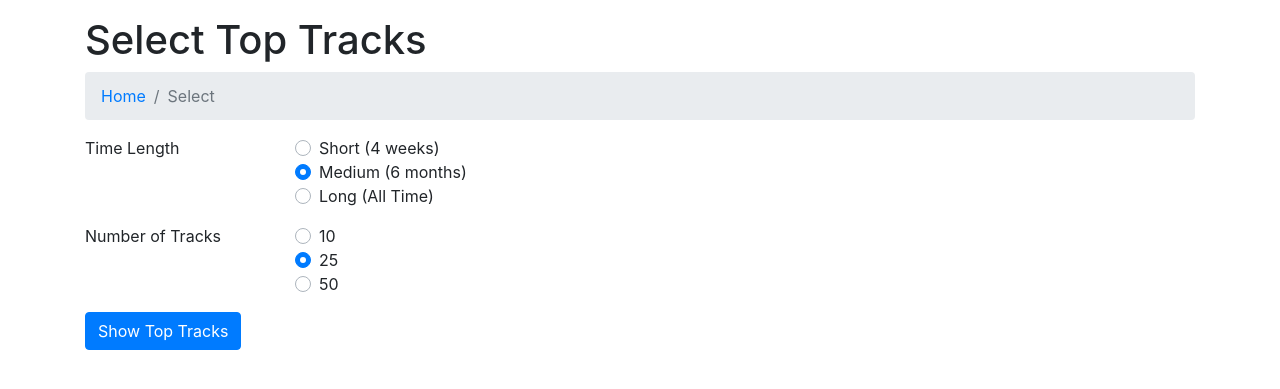
After one commit to alexherdzik/spotify, a Flask app: page /select in a window 1280 px wide. The commit adds this page. Shown: the top 389 px of the page. Run offline with Flask 2, Linux system fonts and the light colour scheme; some libraries are stand-ins or nearby versions.

Commit message:
Added Top Tracks Criteria
Added select page for top tracks criteria
Removed tabbed playlists
Housekeeping

```diff
--- a/app.py
+++ b/app.py
@@ -1,5 +1,5 @@
 from flask import Flask, request, redirect, render_template, url_for
-from spotify import app_authorization, user_authorization, get_user_top_tracks_all, get_user_top_tracks_uris, create_user_playlist, add_tracks_to_playlist, get_playlist_id
+from spotify import app_authorization, user_authorization, get_user_top_tracks, get_user_top_tracks_uris, create_user_playlist, add_tracks_to_playlist, get_playlist_id, convert_time_range
 
 app = Flask(__name__)
 
@@ -19,17 +19,28 @@ def home():
 
 @app.route('/top-tracks')
 def top_tracks():
-    #time_range = request.args.get('time_range', 'medium_term', type=str)
-    #limit = request.args.get('limit', 20, type=int)
-    user_top_tracks_all = get_user_top_tracks_all()
-    return render_template('top_tracks.html', tracks=user_top_tracks_all)
+    time_range = request.args.get('time_range', 'medium_term', type=str)
+    limit = request.args.get('limit', 25, type=int)
+
+    time_range_title = convert_time_range(time_range)
+
+    user_top_tracks = get_user_top_tracks(time_range, limit)
+    return render_template('top_tracks.html', tracks=user_top_tracks, time_range=time_range, limit=limit, time_range_title=time_range_title)
 
 #Get song uris and build post request
 @app.route('/create-playlist')
 def create_playlist():
     time_range = request.args.get('time_range', 'medium_term', type=str)
-    user_top_tracks_uris = get_user_top_tracks_uris(time_range)
-    playlist_uri = create_user_playlist('Top Tracks')
+    limit = request.args.get('limit', 25, type=int)
+
+    time_range_title = convert_time_range(time_range)
+
+    user_top_tracks_uris = get_user_top_tracks_uris(time_range, limit)
+    playlist_uri = create_user_playlist(f'Top {limit} ({time_range_title})')
     playlist_id = get_playlist_id(playlist_uri)
     snapshot_id = add_tracks_to_playlist(playlist_id, user_top_tracks_uris)
-    return render_template('create_playlist.html', snapshot_id=snapshot_id, time_range=time_range)
+    return render_template('create_playlist.html', snapshot_id=snapshot_id, time_range=time_range, limit=limit)
+
+@app.route('/select')
+def select_top_tracks():
+    return render_template('select.html')
--- a/spotify.py
+++ b/spotify.py
@@ -1,6 +1,7 @@
 import json
 import base64
 import requests
+import datetime
 from flask import request
 
 #Client Keys
@@ -46,8 +47,8 @@ def user_authorization():
     AUTHORIZATION_HEADER = {'Authorization': f'Bearer {access_token}'}
     return
 
-def get_user_top_tracks(time_range):
-    user_top_tracks_api_endpoint = f'{SPOTIFY_API_URL}/me/top/tracks?time_range={time_range}'
+def get_user_top_tracks(time_range, limit):
+    user_top_tracks_api_endpoint = f'{SPOTIFY_API_URL}/me/top/tracks?time_range={time_range}&limit={limit}'
     user_top_tracks_request = requests.get(user_top_tracks_api_endpoint, headers=AUTHORIZATION_HEADER)
     user_top_tracks_data = json.loads(user_top_tracks_request.text)
     return user_top_tracks_data['items']
@@ -59,8 +60,8 @@ def get_user_top_tracks_all():
         user_top_tracks_all[time_range] = get_user_top_tracks(time_range)
     return user_top_tracks_all
 
-def get_user_top_tracks_uris(time_range):
-    user_top_tracks = get_user_top_tracks(time_range)
+def get_user_top_tracks_uris(time_range, limit):
+    user_top_tracks = get_user_top_tracks(time_range, limit)
     uris = []
     for track in user_top_tracks:
         uris.append(track['uri'])
@@ -75,11 +76,12 @@ def get_user_profile():
 def create_user_playlist(name):
     user = get_user_profile()['id']
     create_playlist_api_endpoint = f'{SPOTIFY_API_URL}/users/{user}/playlists'
+    now = datetime.datetime.now()
     parameters = {
         'name': str(name),
         'public': True,
         'collaborative': False,
-        'description': 'Created by me'
+        'description': f'Created on {now.strftime("%b %d, %Y at %I:%M %p")}'
     }
     create_playlist_request = requests.post(create_playlist_api_endpoint, json=parameters, headers=AUTHORIZATION_HEADER)
     create_playlist_data = json.loads(create_playlist_request.text)
@@ -98,3 +100,11 @@ def add_tracks_to_playlist(playlist_id, track_uris):
     add_tracks_request = requests.post(add_tracks_api_endpoint, json=parameters, headers=AUTHORIZATION_HEADER)
     add_tracks_data = json.loads(add_tracks_request.text)
     return add_tracks_data['snapshot_id']
+
+def convert_time_range(time_range):
+    switcher = {
+        'short_term': '4 Weeks',
+        'medium_term': '6 Months',
+        'long_term': 'All Time'
+    }
+    return switcher.get(time_range, "Unknown")
--- a/templates/create_playlist.html
+++ b/templates/create_playlist.html
@@ -8,7 +8,8 @@
     <nav aria-label="breadcrumb">
       <ol class="breadcrumb">
         <li class="breadcrumb-item"><a href="{{ url_for('home') }}">Home</a></li>
-        <li class="breadcrumb-item"><a href="{{ url_for('top_tracks', time_range=time_range) }}">Top Tracks</a></li>
+        <li class="breadcrumb-item"><a href="{{ url_for('select_top_tracks') }}">Select</a></li>
+        <li class="breadcrumb-item"><a href="{{ url_for('top_tracks', time_range=time_range, limit=limit) }}">Top Tracks</a></li>
         <li class="breadcrumb-item active" aria-current="page">Create Playlist</li>
       </ol>
     </nav>
--- a/templates/home.html
+++ b/templates/home.html
@@ -5,7 +5,8 @@
 {% endblock %}
 
 {% block body %}
-  <a class="btn btn-primary" href="{{ url_for('top_tracks') }}">My Top Tracks</a>
+  <a class="btn btn-primary" href="{{ url_for('select_top_tracks') }}">Top Tracks</a>
+  <!-- <a class="btn btn-primary" href="{{ url_for('top_tracks') }}">My Top Tracks</a> -->
   <!-- <a class="btn btn-primary" href="{{ url_for('top_tracks', time_range='short_term') }}">Short</a> -->
   <!-- <a class="btn btn-primary" href="{{ url_for('top_tracks', time_range='medium_term') }}">Medium</a> -->
   <!-- <a class="btn btn-primary" href="{{ url_for('top_tracks', time_range='long_term') }}">Long</a> -->
--- /dev/null
+++ b/templates/select.html
@@ -0,0 +1,72 @@
+{% extends "layout.html" %}
+
+{% block heading %}
+Select Top Tracks
+{% endblock %}
+
+{% block body %}
+<nav aria-label="breadcrumb">
+  <ol class="breadcrumb">
+    <li class="breadcrumb-item"><a href="{{ url_for('home') }}">Home</a></li>
+    <li class="breadcrumb-item active" aria-current="page">Select</li>
+  </ol>
+</nav>
+
+<form method="get" action="{{ url_for('top_tracks') }}">
+  <fieldset class="form-group">
+    <div class="row">
+      <legend class="col-form-label col-sm-2 pt-0">Time Length</legend>
+      <div class="col-sm-10">
+        <div class="form-check">
+          <div class="custom-control custom-radio">
+            <input type="radio" id="short-term" name="time_range" class="custom-control-input" value="short_term">
+            <label class="custom-control-label" for="short-term">Short (4 weeks)</label>
+          </div>
+        </div>
+        <div class="form-check">
+          <div class="custom-control custom-radio">
+            <input type="radio" id="medium-term" name="time_range" class="custom-control-input" value="medium_term" checked>
+            <label class="custom-control-label" for="medium-term">Medium (6 months)</label>
+          </div>
+        </div>
+        <div class="form-check">
+          <div class="custom-control custom-radio">
+            <input type="radio" id="long-term" name="time_range" class="custom-control-input" value="long_term">
+            <label class="custom-control-label" for="long-term">Long (All Time)</label>
+          </div>
+        </div>
+      </div>
+    </div>
+  </fieldset>
+  <fieldset class="form-group">
+    <div class="row">
+      <legend class="col-form-label col-sm-2 pt-0">Number of Tracks</legend>
+      <div class="col-sm-10">
+        <div class="form-check">
+          <div class="custom-control custom-radio">
+            <input type="radio" id="limit-10" name="limit" class="custom-control-input" value="10">
+            <label class="custom-control-label" for="limit-10">10</label>
+          </div>
+        </div>
+        <div class="form-check">
+          <div class="custom-control custom-radio">
+            <input type="radio" id="limit-25" name="limit" class="custom-control-input" value="25" checked>
+            <label class="custom-control-label" for="limit-25">25</label>
+          </div>
+        </div>
+        <div class="form-check">
+          <div class="custom-control custom-radio">
+            <input type="radio" id="limit-50" name="limit" class="custom-control-input" value="50">
+            <label class="custom-control-label" for="limit-50">50</label>
+          </div>
+        </div>
+      </div>
+    </div>
+  </fieldset>
+  <div class="form-group row">
+    <div class="col-sm-10">
+      <button type="submit" class="btn btn-primary">Show Top Tracks</button>
+    </div>
+  </div>
+</form>
+{% endblock %}
```
Also changed, not shown: templates/top_tracks.html (+4 -80 lines), templates/top_tracks_all.html (added, +118 -0 lines).
